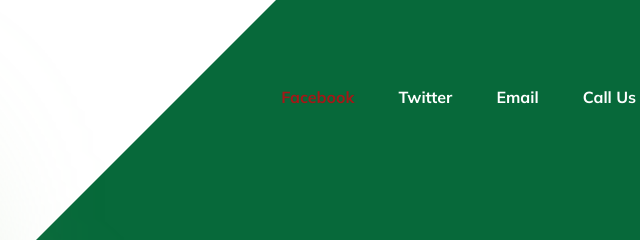
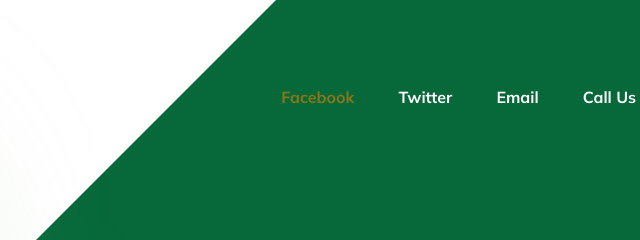
Before and after one commit to IrinaUXUI/Best-Garden-Landing-Page, a plain HTML site: page index.html in a window 1280 px wide. In both pictures the pointer is over the link "Facebook". Shown: the top 240 px of the page, 496-1136 px from the left. Drawn offline with Linux system fonts and the light colour scheme.

Commit message:
Update style.css

```diff
--- a/style.css
+++ b/style.css
@@ -65,7 +65,7 @@ h1{
 }
 
 .nav-links ul li a:hover {
-    color: rgb(165, 23, 23);
+    color: #887718;
 }
 
 .information {
```
